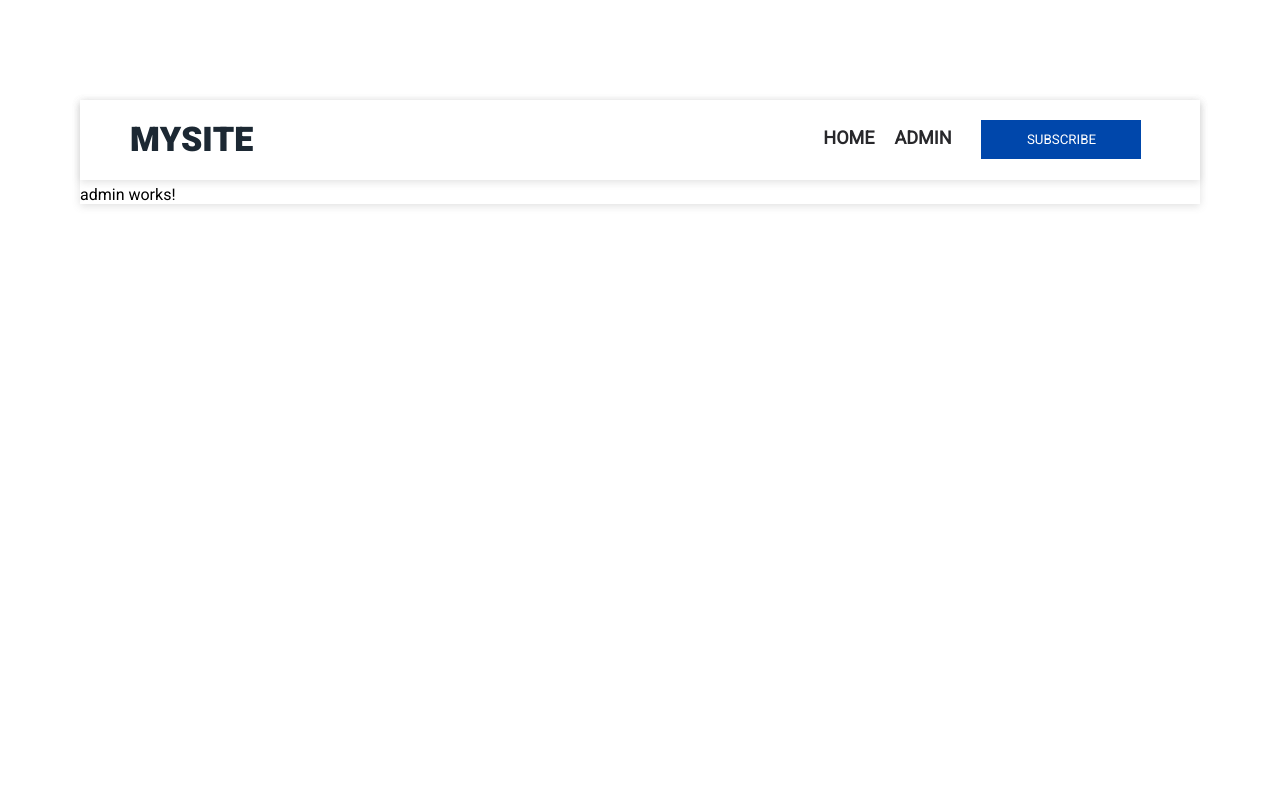
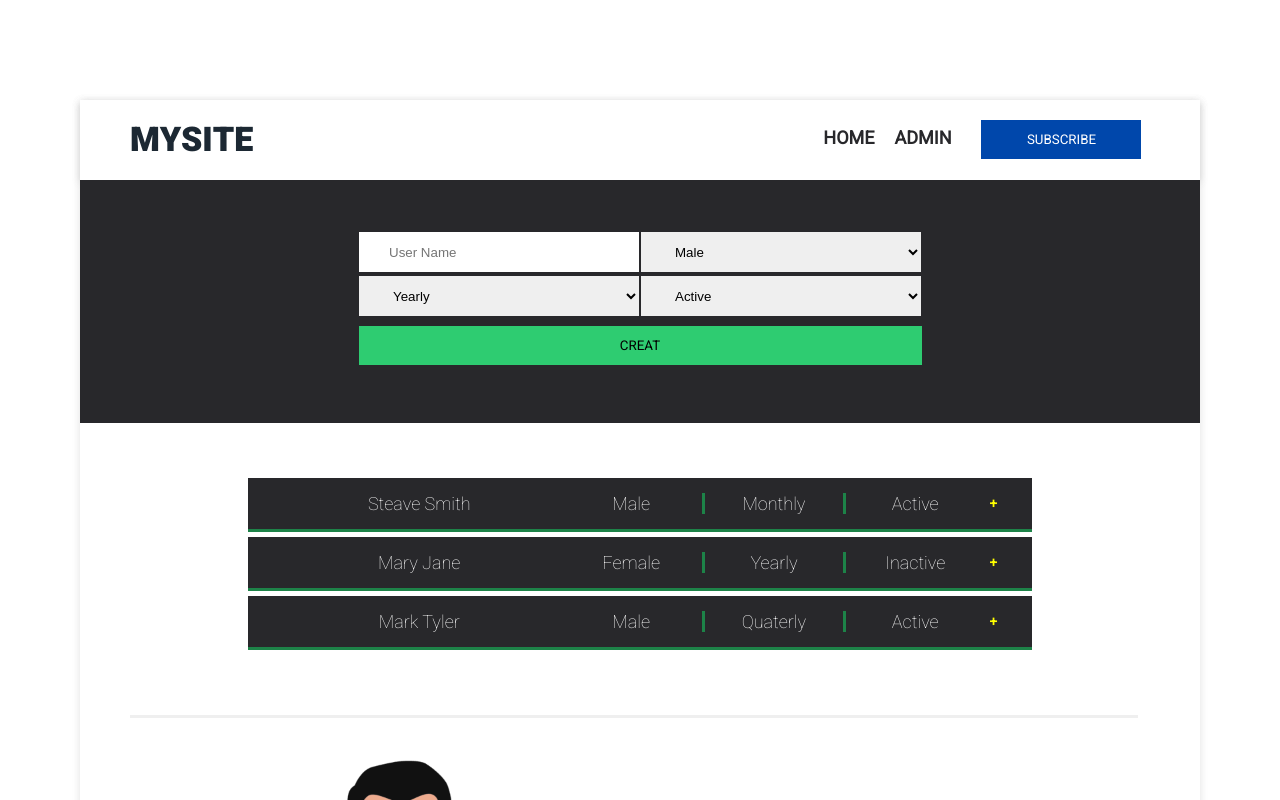
Before and after one commit to korbosit/angualar-services-dependency-injection, an Angular app: page / in a window 1280 px wide. Both pictures are taken after a click on the link "ADMIN". Shown: the top 800 px of the page. Built offline with nearby package versions, Linux system fonts and the light colour scheme.

Commit message:
#64 Hierarchical Injection Practical Use Case

```diff
--- /dev/null
+++ b/src/app/Models/User.ts
@@ -0,0 +1,13 @@
+export class User {
+  constructor(name: string, gender: string, subType: string, status: string) {
+    this.name = name;
+    this.gender = gender;
+    this.subType = subType;
+    this.status = status;
+  }
+
+  name: string;
+  gender: string;
+  subType: string;
+  status: string;
+}
--- /dev/null
+++ b/src/app/Services/user.service.ts
@@ -0,0 +1,18 @@
+import { User } from '../Models/User';
+
+export class UserService {
+  users: User[] = [
+    new User('Steave Smith', 'Male', 'Monthly', 'Active'),
+    new User('Mary Jane', 'Female', 'Yearly', 'Inactive'),
+    new User('Mark Tyler', 'Male', 'Quaterly', 'Active'),
+  ];
+
+  GetAllUsers() {
+    return this.users;
+  }
+
+  CreateUser(name: string, gender: string, subType: string, status: string) {
+    let user = new User(name, gender, subType, status);
+    this.users.push(user);
+  }
+}
--- a/src/app/app.config.ts
+++ b/src/app/app.config.ts
@@ -4,11 +4,13 @@ import { provideRouter } from '@angular/router';
 import { routes } from './app.routes';
 import { provideClientHydration } from '@angular/platform-browser';
 import { SubscribeService } from './Services/subscribe.service';
+import { UserService } from './Services/user.service';
 
 export const appConfig: ApplicationConfig = {
   providers: [
     provideRouter(routes),
     provideClientHydration(),
     SubscribeService,
+    UserService,
   ],
 };
--- a/src/app/header/admin/admin.component.html
+++ b/src/app/header/admin/admin.component.html
@@ -1 +1,23 @@
-<p>admin works!</p>
+<div class="admin-container">
+  <div class="admin-add-user">
+      <input type="text" placeholder="User Name" [(ngModel)]="name">
+      <select name="gender" [(ngModel)]="gender">
+          <option value="Male">Male</option>
+          <option value="Female">Female</option>
+      </select>
+      <br>
+      <select name="subscriptionType" [(ngModel)]="subType">
+          <option value="Monthly">Monthly</option>
+          <option value="Quaterly">Quaterly</option>
+          <option value="Yearly">Yearly</option>
+      </select>
+      <select name="active" [(ngModel)]="status">
+          <option value="Active">Active</option>
+          <option value="Inactive">Inactive</option>
+      </select>
+      <br>
+      <button class="admin-button" (click)="CreateNewUser()">CREAT</button>
+  </div>
+  <app-user-list></app-user-list>
+  <app-user-detail></app-user-detail>
+</div>
--- a/src/app/header/admin/admin.component.ts
+++ b/src/app/header/admin/admin.component.ts
@@ -1,12 +1,32 @@
 import { Component } from '@angular/core';
+import { CommonModule } from '@angular/common';
+import { FormsModule } from '@angular/forms';
+import { UserDetailComponent } from './user-detail/user-detail.component';
+import { UserListComponent } from './user-list/user-list.component';
+import { UserService } from '../../Services/user.service';
 
 @Component({
   selector: 'app-admin',
   standalone: true,
-  imports: [],
+  imports: [CommonModule, FormsModule, UserDetailComponent, UserListComponent],
   templateUrl: './admin.component.html',
-  styleUrl: './admin.component.scss'
+  styleUrl: './admin.component.scss',
 })
 export class AdminComponent {
+  constructor(private userService: UserService) {}
 
+  name: string = '';
+  gender: string = 'Male';
+  subType: string = 'Yearly';
+  status: string = 'Active';
+
+  CreateNewUser() {
+    this.userService.CreateUser(
+      this.name,
+      this.gender,
+      this.subType,
+      this.status
+    );
+    console.log(this.userService.users);
+  }
 }
--- /dev/null
+++ b/src/app/header/admin/user-detail/user-detail.component.html
@@ -0,0 +1,12 @@
+<div class="user-detail-container">
+  <div>
+      <img class="user-detail-avatar-image" src="./assets/images/male-avatar.png">
+  </div>
+  <div class="user-detail-info">
+      <h2>User Detail</h2>
+      <p><b>Name:</b> John Smith</p>
+      <p><b>Gender:</b> Male</p>
+      <p><b>Subscription Type:</b> Yearly</p>
+      <p><b>Status:</b> Active</p>
+  </div>
+</div>
--- /dev/null
+++ b/src/app/header/admin/user-list/user-list.component.html
@@ -0,0 +1,9 @@
+<div class="admin-user-list">
+  <div class="admin-user-detail" *ngFor="let user of userList">
+      <div class="admin-user-name">{{user.name}}</div>
+      <div class="admin-user-gender">{{user.gender}}</div>
+      <div class="admin-user-subtype">{{user.subType}}</div>
+      <div class="admin-user-active">{{user.status}}</div>
+      <button class="admin-user-show-detail-button">+</button>
+  </div>
+</div>
--- /dev/null
+++ b/src/app/header/admin/user-list/user-list.component.ts
@@ -0,0 +1,16 @@
+import { UserService } from './../../../Services/user.service';
+import { Component } from '@angular/core';
+import { CommonModule } from '@angular/common';
+
+@Component({
+  selector: 'app-user-list',
+  standalone: true,
+  imports: [CommonModule],
+  templateUrl: './user-list.component.html',
+  styleUrl: './user-list.component.scss',
+})
+export class UserListComponent {
+  constructor(private userService: UserService) {}
+
+  userList = this.userService.GetAllUsers();
+}
```
Also changed, not shown: src/app/header/admin/user-detail/user-detail.component.ts (added, +12 -0 lines), src/app/header/admin/user-detail/user-detail.component.scss (added), src/app/header/admin/user-list/user-list.component.scss (added), 2 other files (tests, documents, lock files or other folders).
